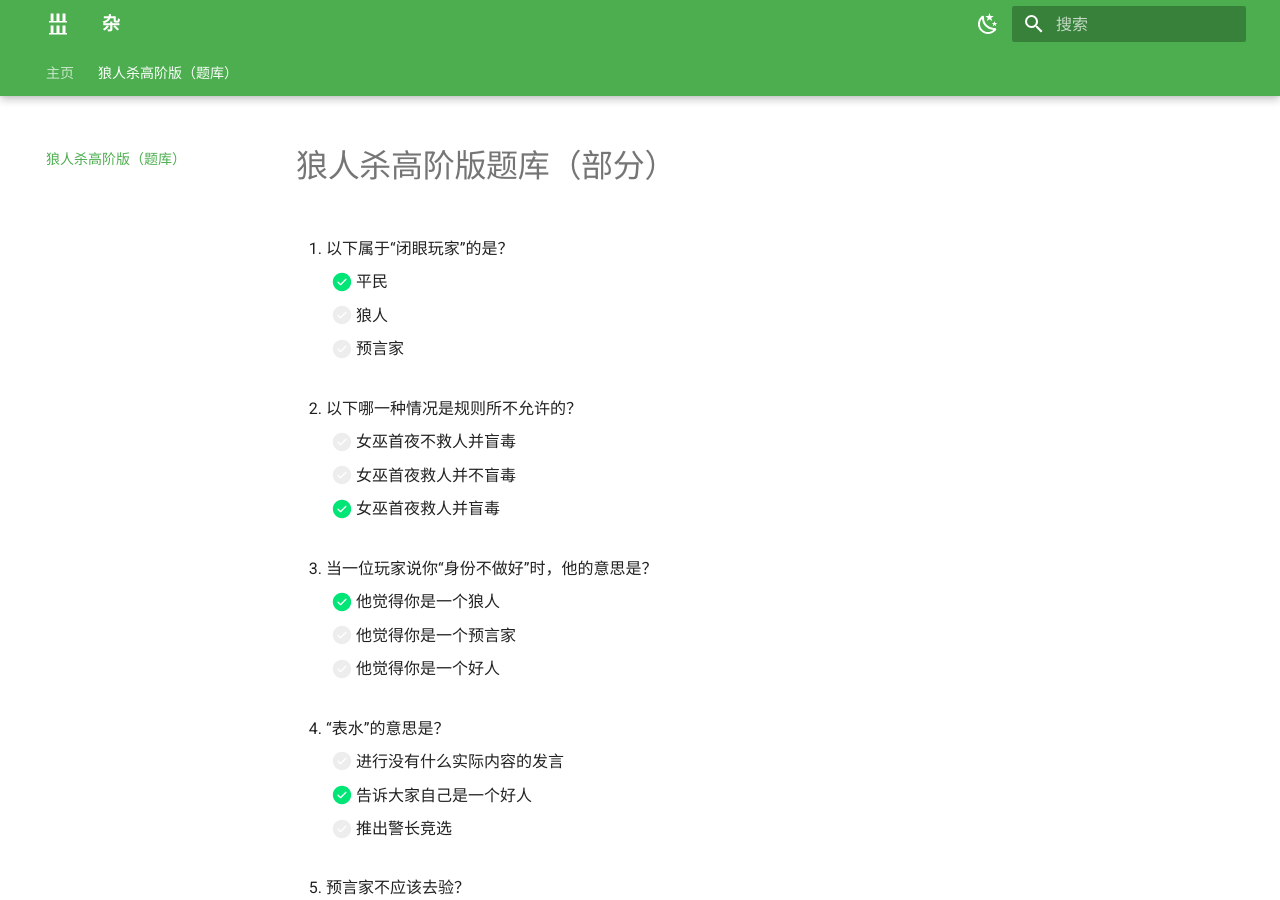
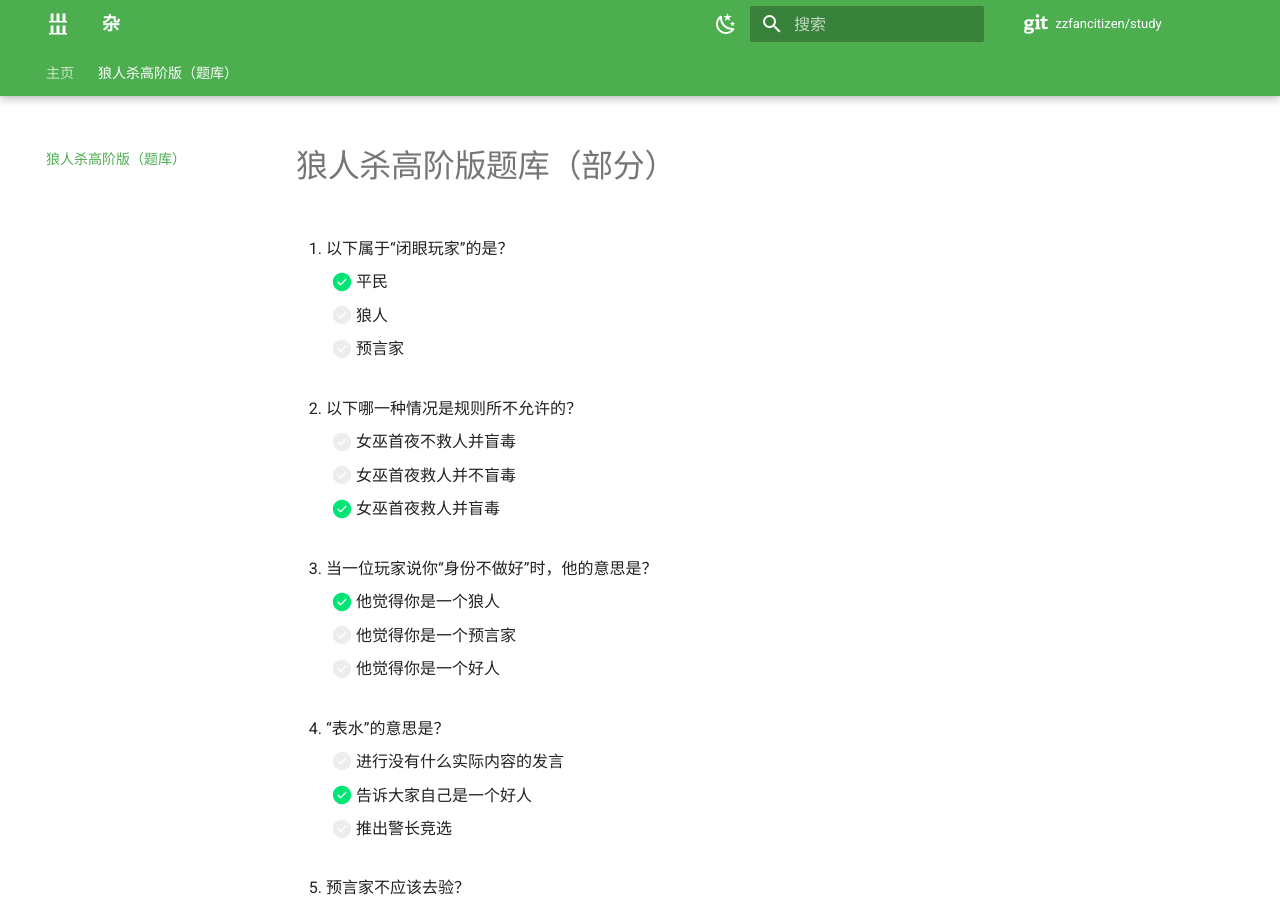
Before and after one commit to zzfancitizen/CFA-LEVELI, an MkDocs documentation site: the page built from docs/langrensha.md, in a window 1280 px wide and 900 px high. Built offline with MkDocs 1.6.1 and Material for MkDocs 9.7.7, drawn with Linux system fonts in a browser that asks for light colours; comment, search, counter and statistics services are not loaded.

Commit message:
add github back

```diff
--- a/mkdocs.yml
+++ b/mkdocs.yml
@@ -68,6 +68,9 @@ extra:
           Thanks for your feedback! Help us improve this page by
           using our <a href="..." target=_blank>feedback form</a>.
 
+repo_name: zzfancitizen/study
+repo_url: https://github.com/zzfancitizen/study
+
 markdown_extensions:
   - abbr
   - admonition
```
Also changed, not shown: site/404.html, site/index.html, site/langrensha/index.html, 1 other file.
